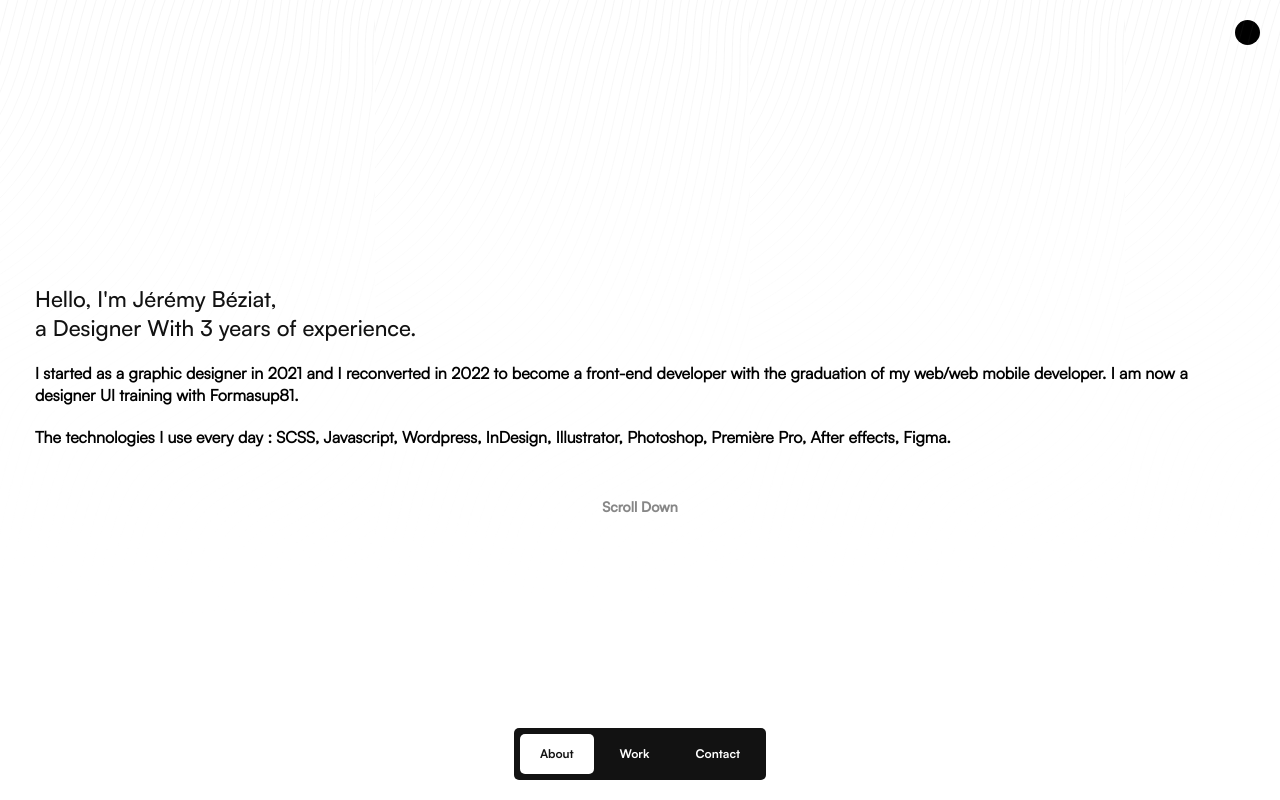
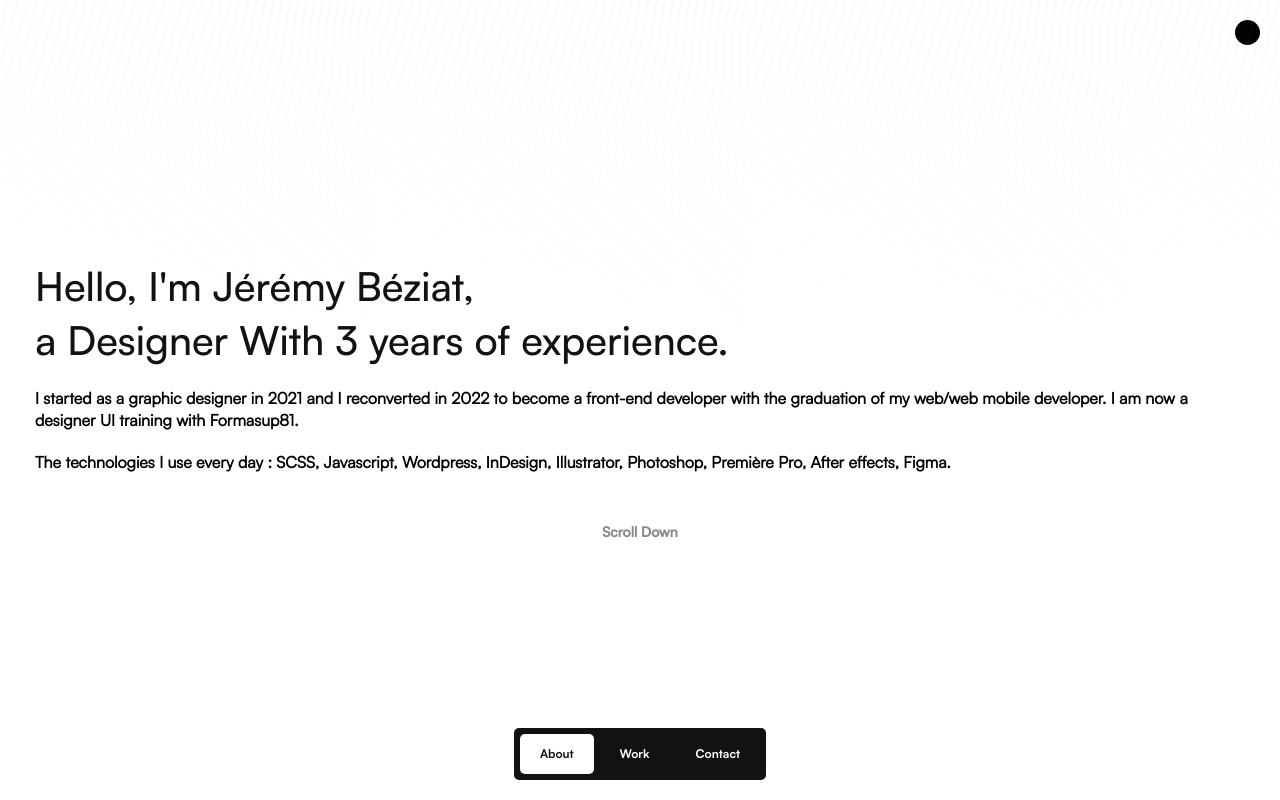
Before and after one commit to jeremybeziat/portfolio, a React (Create React App) app: page / in a window 1280 px wide. Shown: the top 800 px of the page. Built offline with nearby package versions, Linux system fonts and the light colour scheme; what gsap-trial would draw is missing.

Commit message:
refactor : size h1 about

```diff
--- a/src/assets/styles/home.scss
+++ b/src/assets/styles/home.scss
@@ -33,7 +33,7 @@
   h1 {
     font-family: "Satoshi-Medium", sans-serif;
     font-style: normal;
-    font-size: 22px;
+    font-size: clamp(22px, 7vw, 40px);
     margin-bottom: 20px;
   }
   p {
```
